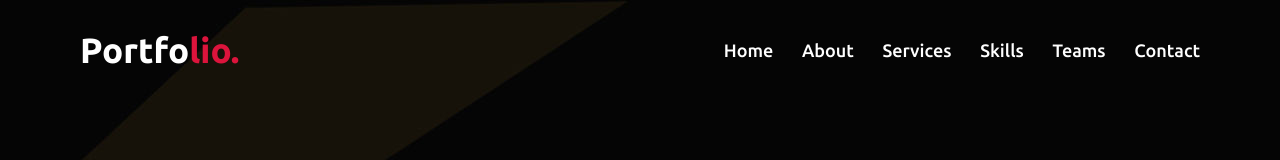
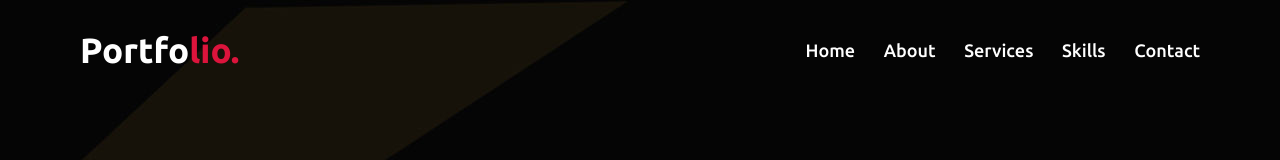
Before and after one commit to HmJahed/Portfolio, a plain HTML site: page index.html in a window 1280 px wide. Shown: the top 160 px of the page. Drawn offline with nearby package versions, Linux system fonts and the light colour scheme.

Commit message:
commit message

```diff
--- a/index.html
+++ b/index.html
@@ -26,7 +26,7 @@
                 <li><a href="#about" class="menu-btn">About</a></li>
                 <li><a href="#services" class="menu-btn">Services</a></li>
                 <li><a href="#skills" class="menu-btn">Skills</a></li>
-                <li><a href="#teams" class="menu-btn">Teams</a></li>
+                <!-- <li><a href="#teams" class="menu-btn">Teams</a></li> -->
                 <li><a href="#contact" class="menu-btn">Contact</a></li>
             </ul>
             <div class="menu-btn">
```
